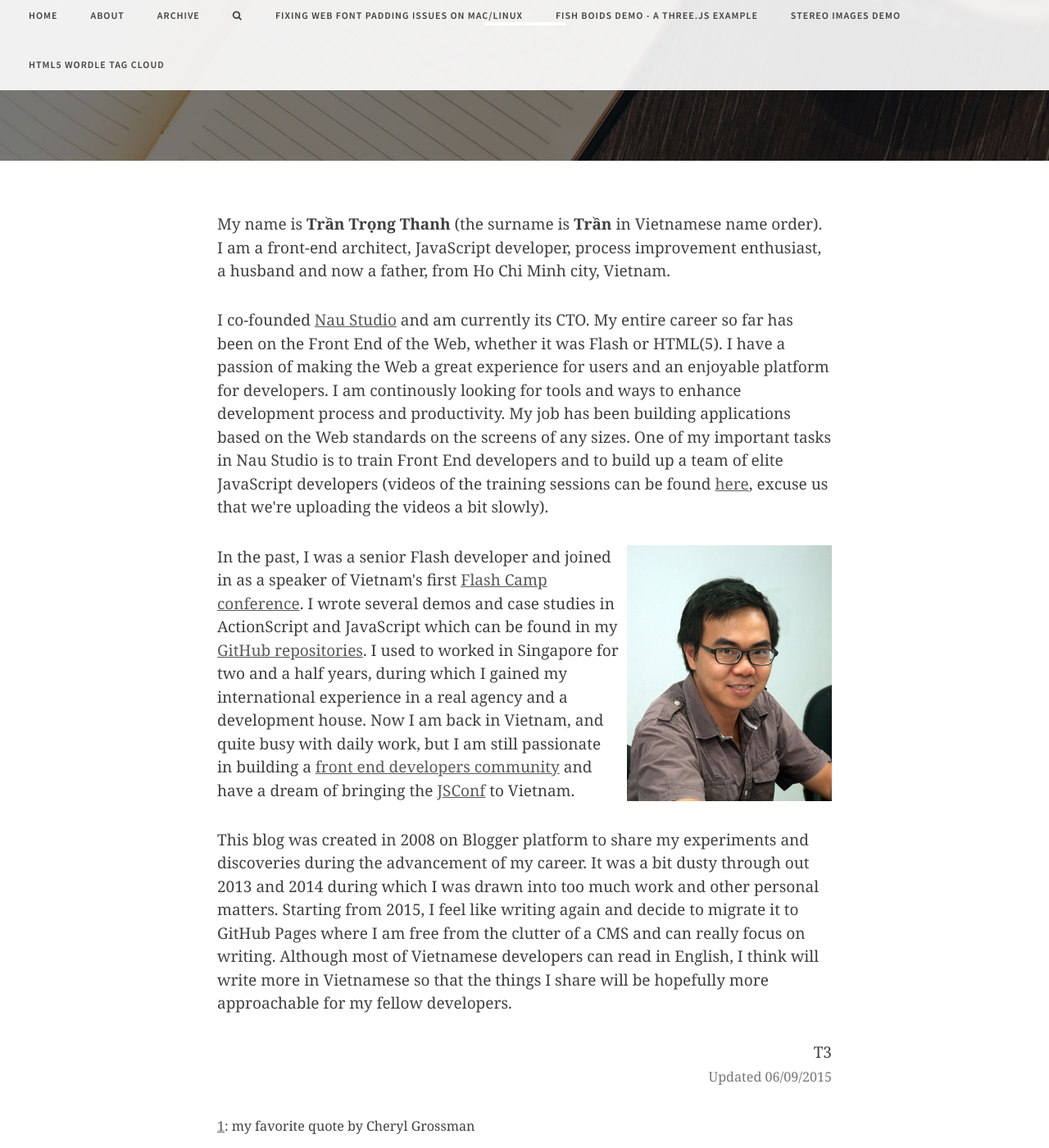
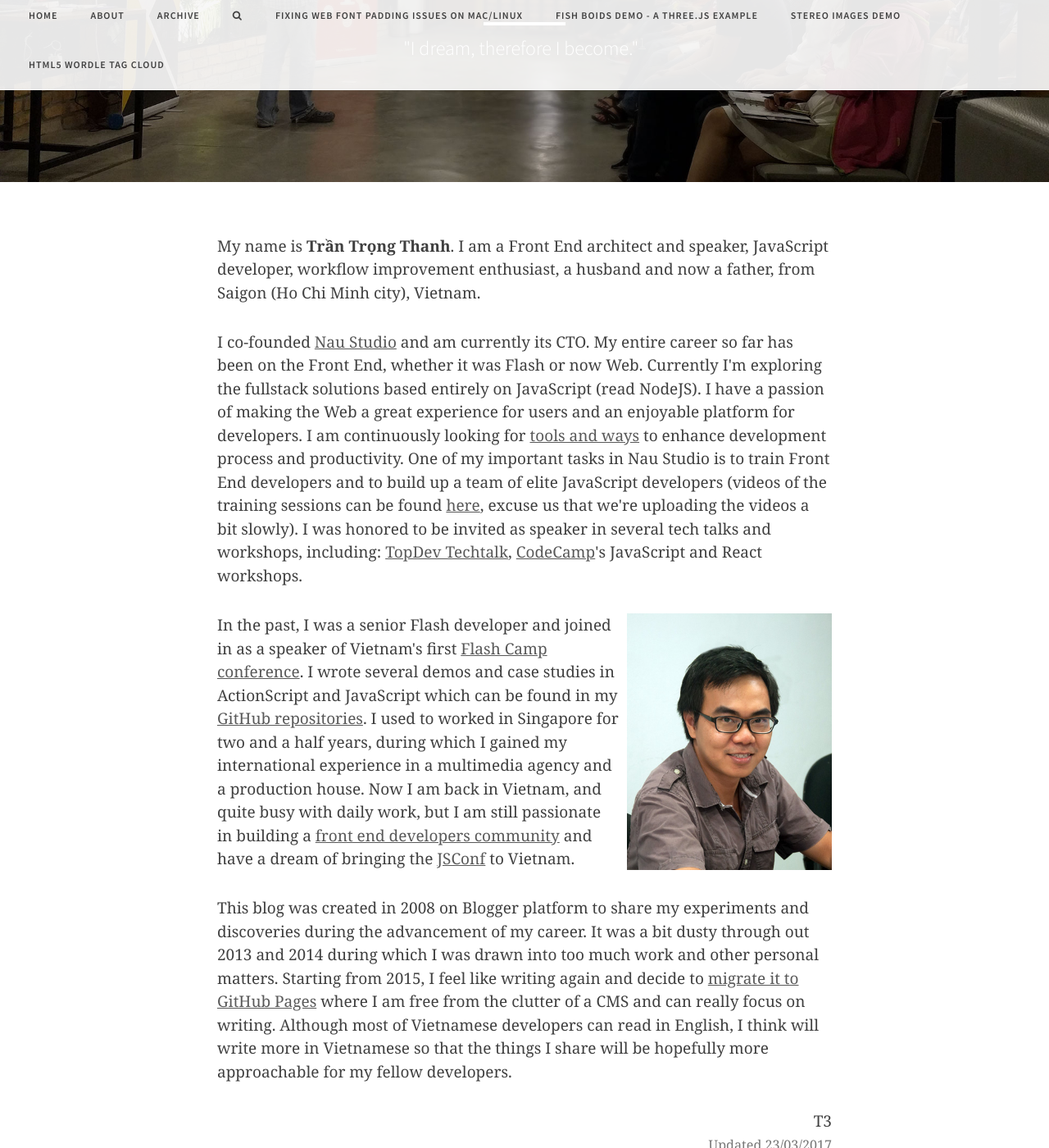
Before and after one commit to trongthanh/int3ractive.com, a Jekyll site: the page built from about.html, in a window 1280 px wide and 1400 px high, scrolled down 226 px. Shown: the whole window at 82% size. Built offline with Jekyll 4.4.1, drawn with Linux system fonts in a browser that asks for light colours; nearby versions of some CDN libraries.

Commit message:
Update my About content

```diff
--- a/about.html
+++ b/about.html
@@ -1,20 +1,22 @@
 ---
 layout: page
 title: "About"
-description: '"I dream, therefore I become."<sup><a id="r1" href="#fn1">1</a></sup>'
-header-img: "img/about-bg.jpg"
-date: 2015-09-06T16:14:28+07:00
+subtitle: '"I dream, therefore I become."<sup><a id="r1" href="#fn1">1</a></sup>'
+description: My name is Trần Trọng Thanh. I am a Front End architect and speaker, JavaScript developer, workflow improvement enthusiast, a husband and now a father, from Saigon (Ho Chi Minh city), Vietnam.
+image: "img/about-bg.jpg"
+date: 2017-03-23T15:14:54+07:00
 ---
 
-<p>My name is <strong>Trần Trọng Thanh</strong> (the surname is <strong>Trần</strong> in Vietnamese name order). I am a front-end architect, JavaScript developer, process improvement enthusiast, a husband and now a father, from Ho Chi Minh city, Vietnam.</p>
+<p>My name is <strong>Trần Trọng Thanh</strong>. I am a Front End architect and speaker, JavaScript developer, workflow improvement enthusiast, a husband and now a father, from Saigon (Ho Chi Minh city), Vietnam.</p>
 
-<p>I co-founded <a href="https://naustud.io" target="_blank">Nau Studio</a> and am currently its CTO. My entire career so far has been on the Front End of the Web, whether it was Flash or HTML(5). I have a passion of making the Web a great experience for users and an enjoyable platform for developers. I am continously looking for tools and ways to enhance development process and productivity. My job has been building applications based on the Web standards on the screens of any sizes. One of my important tasks in Nau Studio is to train Front End developers and to build up a team of elite JavaScript developers (videos of the training sessions can be found <a href="https://www.youtube.com/user/naustudio/videos" target="_blank">here</a>, excuse us that we're uploading the videos a bit slowly).</p>
+<p>I co-founded <a href="https://naustud.io" target="_blank">Nau Studio</a> and am currently its CTO. My entire career so far has been on the Front End, whether it was Flash or now Web. Currently I'm exploring the fullstack solutions based entirely on JavaScript (read NodeJS). I have a passion of making the Web a great experience for users and an enjoyable platform for developers. I am continuously looking for <a href="http://code.naustud.io" target="_blank">tools and ways</a> to enhance development process and productivity. One of my important tasks in Nau Studio is to train Front End developers and to build up a team of elite JavaScript developers (videos of the training sessions can be found <a href="https://www.youtube.com/user/naustudio/videos" target="_blank">here</a>, excuse us that we're uploading the videos a bit slowly). I was honored to be invited as speaker in several tech talks and workshops, including: <a href="https://www.facebook.com/pg/topdevvietnam/events/">TopDev Techtalk</a>,
+<a href="https://www.facebook.com/codecampvn/">CodeCamp</a>'s JavaScript and React workshops.</p>
 
 <img src="img/thanh-head-shot.jpg" alt="Thanh head shot" align="right" width="250">
 
-<p>In the past, I was a senior Flash developer and joined in as a speaker of Vietnam's first <a href="http://blog.int3ractive.com/2010/12/flash-camp-hanoi-2010.html">Flash Camp conference</a>. I wrote several demos and case studies in ActionScript and JavaScript which can be found in my <a href="https://github.com/trongthanh" target="_blank">GitHub repositories</a>. I used to worked in Singapore for two and a half years, during which I gained my international experience in a real agency and a development house. Now I am back in Vietnam, and quite busy with daily work, but I am still passionate in building a <a href="https://www.facebook.com/groups/hcmfrontend/" target="_blank">front end developers community</a> and have a dream of bringing the <a href="http://jsconf.com" target="_blank">JSConf</a> to Vietnam.</p>
+<p>In the past, I was a senior Flash developer and joined in as a speaker of Vietnam's first <a href="https://blog.int3ractive.com/2010/12/flash-camp-hanoi-2010.html">Flash Camp conference</a>. I wrote several demos and case studies in ActionScript and JavaScript which can be found in my <a href="https://github.com/trongthanh" target="_blank">GitHub repositories</a>. I used to worked in Singapore for two and a half years, during which I gained my international experience in a multimedia agency and a production house. Now I am back in Vietnam, and quite busy with daily work, but I am still passionate in building a <a href="https://www.facebook.com/groups/hcmfrontend/" target="_blank">front end developers community</a> and have a dream of bringing the <a href="http://jsconf.com" target="_blank">JSConf</a> to Vietnam.</p>
 
-<p>This blog was created in 2008 on Blogger platform to share my experiments and discoveries during the advancement of my career. It was a bit dusty through out 2013 and 2014 during which I was drawn into too much work and other personal matters. Starting from 2015, I feel like writing again and decide to migrate it to GitHub Pages where I am free from the clutter of a CMS and can really focus on writing. Although most of Vietnamese developers can read in English, I think will write more in Vietnamese so that the things I share will be hopefully more approachable for my fellow developers.</p>
+<p>This blog was created in 2008 on Blogger platform to share my experiments and discoveries during the advancement of my career. It was a bit dusty through out 2013 and 2014 during which I was drawn into too much work and other personal matters. Starting from 2015, I feel like writing again and decide to <a href="https://blog.int3ractive.com/2015/09/goodbye-blogger-hello-github-pages.html" target="_blank">migrate it to GitHub Pages</a> where I am free from the clutter of a CMS and can really focus on writing. Although most of Vietnamese developers can read in English, I think will write more in Vietnamese so that the things I share will be hopefully more approachable for my fellow developers.</p>
 
 <p class="text-right">T3
 <br>
```
